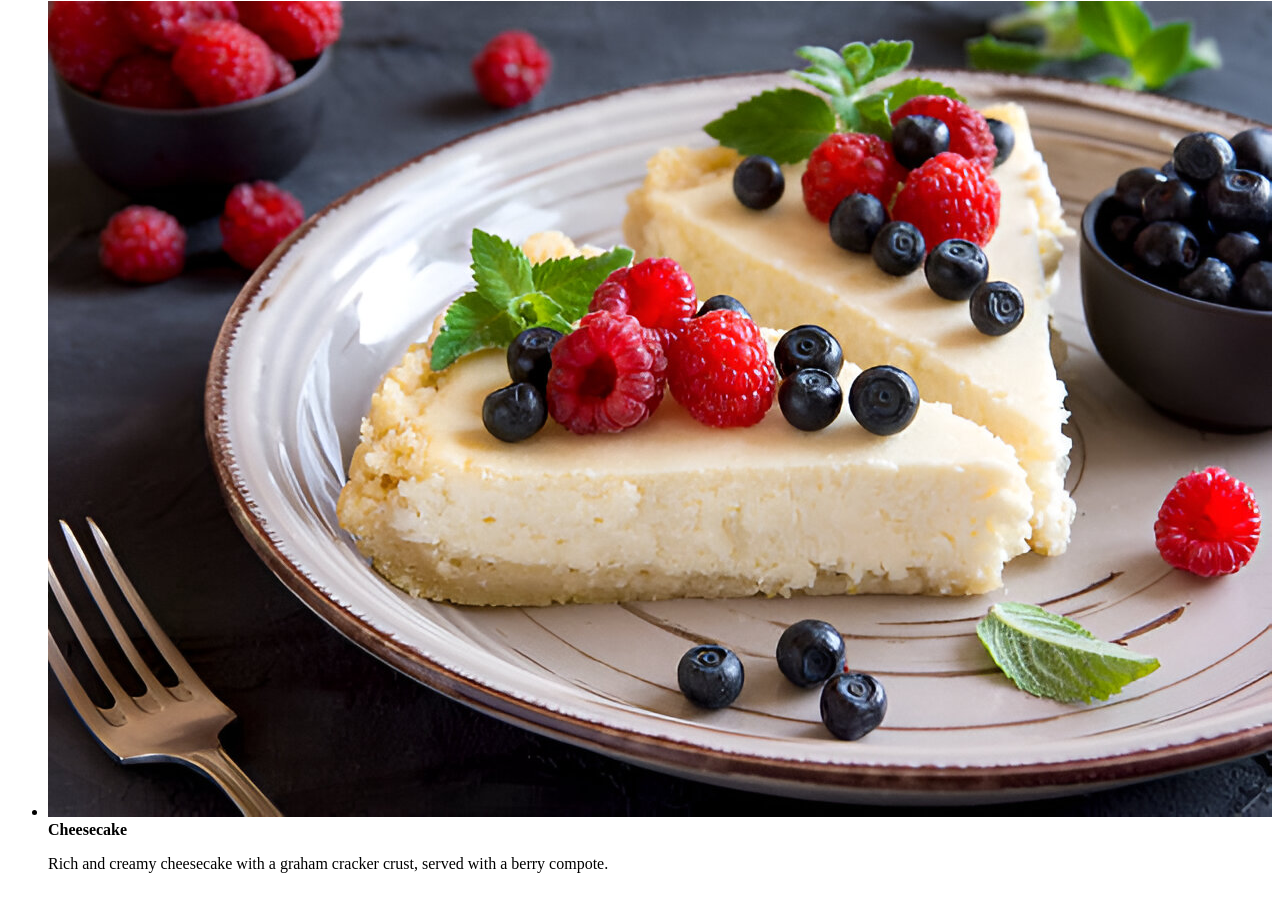
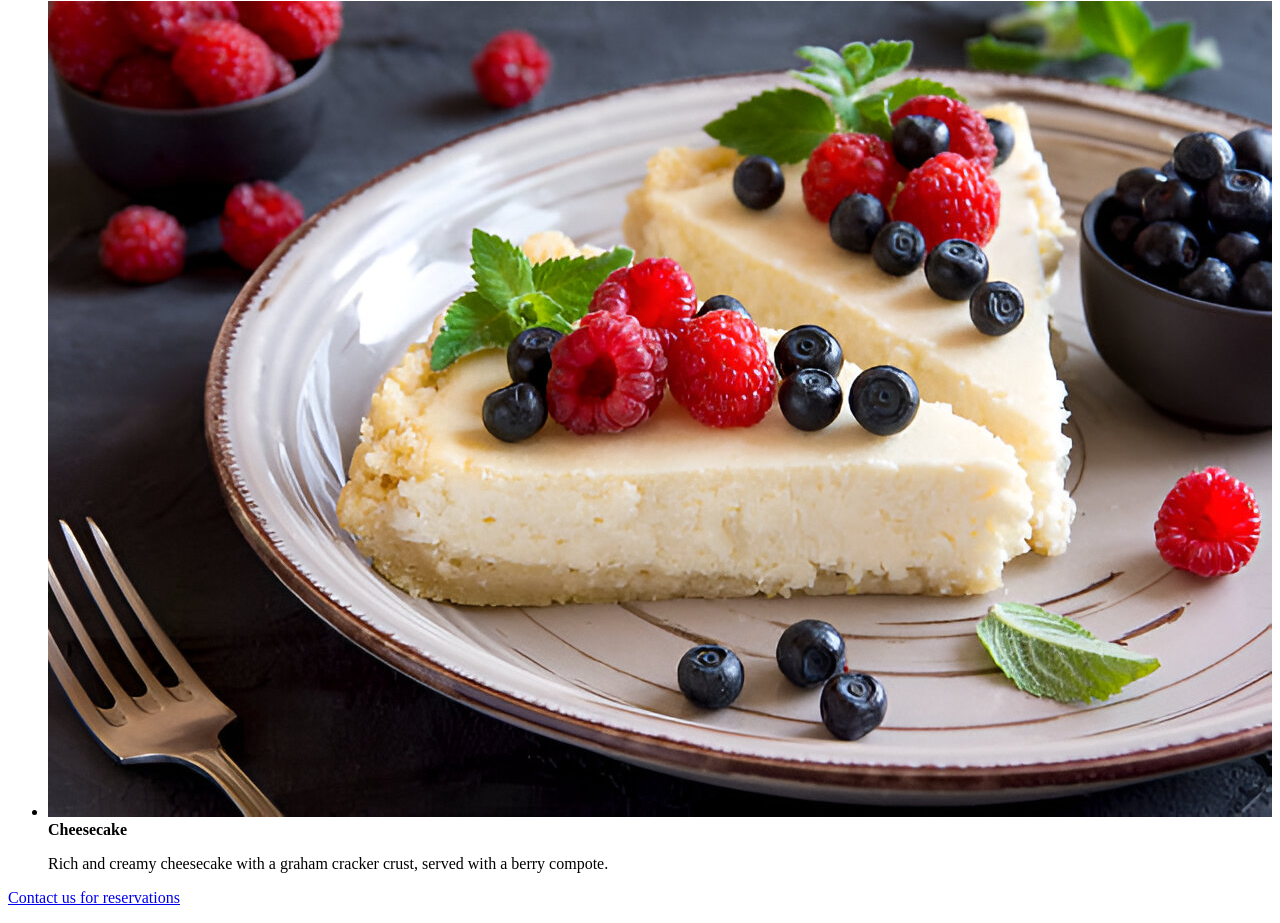
Before and after one commit to BENLAKHDHER/restaurant, a plain HTML site: page index.html in a window 1280 px wide. Shown: the part 7697-8620 px from the top of the page. Before the commit the page ends 8586 px from the top, so only its background shows below. Drawn offline with Linux system fonts and the light colour scheme.

Commit message:
adding contact section for reservation

```diff
--- a/index.html
+++ b/index.html
@@ -61,5 +61,6 @@
             <p>Rich and creamy cheesecake with a graham cracker crust, served with a berry compote.</p>
         </li>
     </ul>
+    <p><a href="contact.html">Contact us for reservations</a></p>
 </body>
 </html>
```
